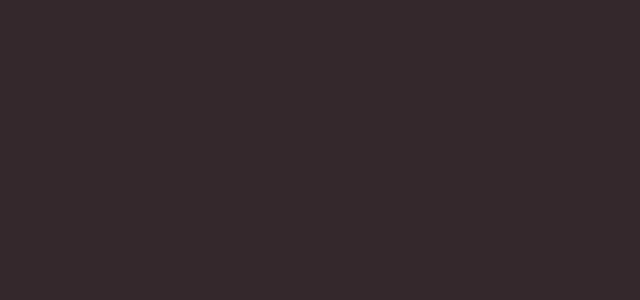
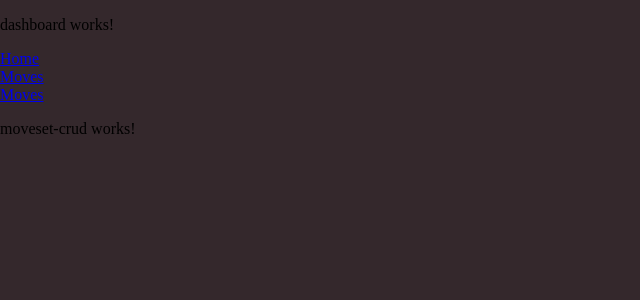
Before and after one commit to mauvecrow/rpg_frontend, an Angular app: page /admin/moveset in a window 1280 px wide. Before the commit this address led to /. Shown: the top 300 px of the page, without its empty margins (0-640 px from the left). Built offline with nearby package versions, Linux system fonts and the light colour scheme.

Commit message:
start working on moveset crud - update routing from admin dashboard

```diff
--- a/src/app/admin-dashboard/admin-dashboard.module.ts
+++ b/src/app/admin-dashboard/admin-dashboard.module.ts
@@ -5,12 +5,14 @@ import { AdminRoutingModule } from './admin-routing.module';
 import { MovesCrudComponent } from './dashboard/moves-crud/moves-crud.component';
 import { FormsModule } from '@angular/forms';
 import { ReactiveFormsModule } from '@angular/forms';
+import { MovesetCrudComponent } from './dashboard/moveset-crud/moveset-crud.component';
 
 
 @NgModule({
   declarations: [
     DashboardComponent,
-    MovesCrudComponent
+    MovesCrudComponent,
+    MovesetCrudComponent
   ],
   imports: [
     CommonModule,
--- a/src/app/admin-dashboard/admin-services/admin.service.ts
+++ b/src/app/admin-dashboard/admin-services/admin.service.ts
@@ -1,6 +1,6 @@
 import { Injectable } from '@angular/core';
 import { HttpClient } from '@angular/common/http';
-import { MoveEntity } from '../dashboard/moves-crud/move-entity';
+import { MoveEntity } from './move-entity';
 import { Observable } from 'rxjs';
 
 @Injectable({
@@ -9,6 +9,8 @@ import { Observable } from 'rxjs';
 export class AdminService {
 
   constructor(private http: HttpClient) { }
+
+  // ----------------------        Moves Crud         -------------------
 
   serveMovesReadAll(): Observable<MoveEntity[]> {
     return this.http.get<MoveEntity[]>(adminMovesUri);
@@ -37,7 +39,12 @@ export class AdminService {
     return this.http.delete<MoveEntity>(uri);
   }
 
+  // ----------------------        Moveset Crud         -------------------
 
+  serveMovesetReadAll() {
+    return this.http.get(adminMovesetUri);
+  }
 }
 
 const adminMovesUri = 'http://localhost:8080/admin/moves';
+const adminMovesetUri = 'http://localhost:8080/admin/moveset';
--- a/src/app/admin-dashboard/dashboard/dashboard.component.html
+++ b/src/app/admin-dashboard/dashboard/dashboard.component.html
@@ -1,7 +1,14 @@
 <p>dashboard works!</p>
 <div class="flex-container">
+    <div>
+        <a routerLink="/admin">Home</a>
+    </div>
     <div class="moves">
-        <app-moves-crud></app-moves-crud>
+        <a routerLink="/admin/moves">Moves</a>
     </div>
+    <div class="moveset">
+        <a routerLink="/admin/moveset">Moves</a>
+    </div>
+
 </div>
 <router-outlet></router-outlet>
--- /dev/null
+++ b/src/app/admin-dashboard/dashboard/moveset-crud/moveset-crud.component.html
@@ -0,0 +1 @@
+<p>moveset-crud works!</p>
--- /dev/null
+++ b/src/app/admin-dashboard/dashboard/moveset-crud/moveset-crud.component.ts
@@ -0,0 +1,15 @@
+import { Component, OnInit } from '@angular/core';
+
+@Component({
+  selector: 'app-moveset-crud',
+  templateUrl: './moveset-crud.component.html',
+  styleUrls: ['./moveset-crud.component.css']
+})
+export class MovesetCrudComponent implements OnInit {
+
+  constructor() { }
+
+  ngOnInit(): void {
+  }
+
+}
```
Also changed, not shown: src/app/admin-dashboard/admin-routing.module.ts (+15 -1 lines), src/app/admin-dashboard/admin-services/moveset-entity.ts (added, +9 -0 lines), src/app/admin-dashboard/dashboard/moveset-crud/moveset-crud.component.css (added), 1 other file (tests, documents, lock files or other folders).
